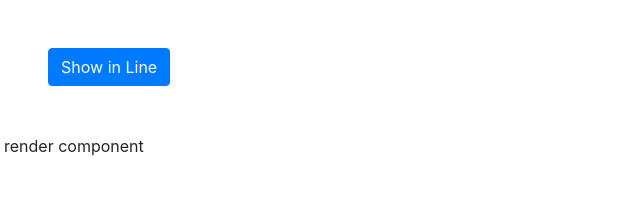
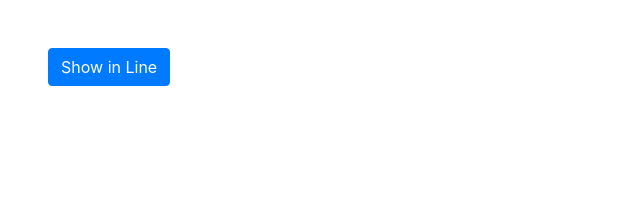
Before and after one commit to josearaujo/react_interview, a React (Create React App) app: page / in a window 1280 px wide. Shown: the top 224 px of the page, without its empty margins (0-640 px from the left). Built offline with nearby package versions, Linux system fonts and the light colour scheme.

Commit message:
clean code

```diff
--- a/src/App.js
+++ b/src/App.js
@@ -16,7 +16,9 @@ function App() {
             </div>
             <div className="row m-1">
                 {
-                    "render component"
+                    remoteDate.map(x => {
+                        return <div/>
+                    })
                 }
             </div>
         </>
--- a/src/components/interface/Container.js
+++ b/src/components/interface/Container.js
@@ -4,9 +4,7 @@ import React from "react";
 const Container = (props) => {
 
     return (
-        <div>
-
-        </div>
+        <div/>
         // <View
         //
         // />
```
